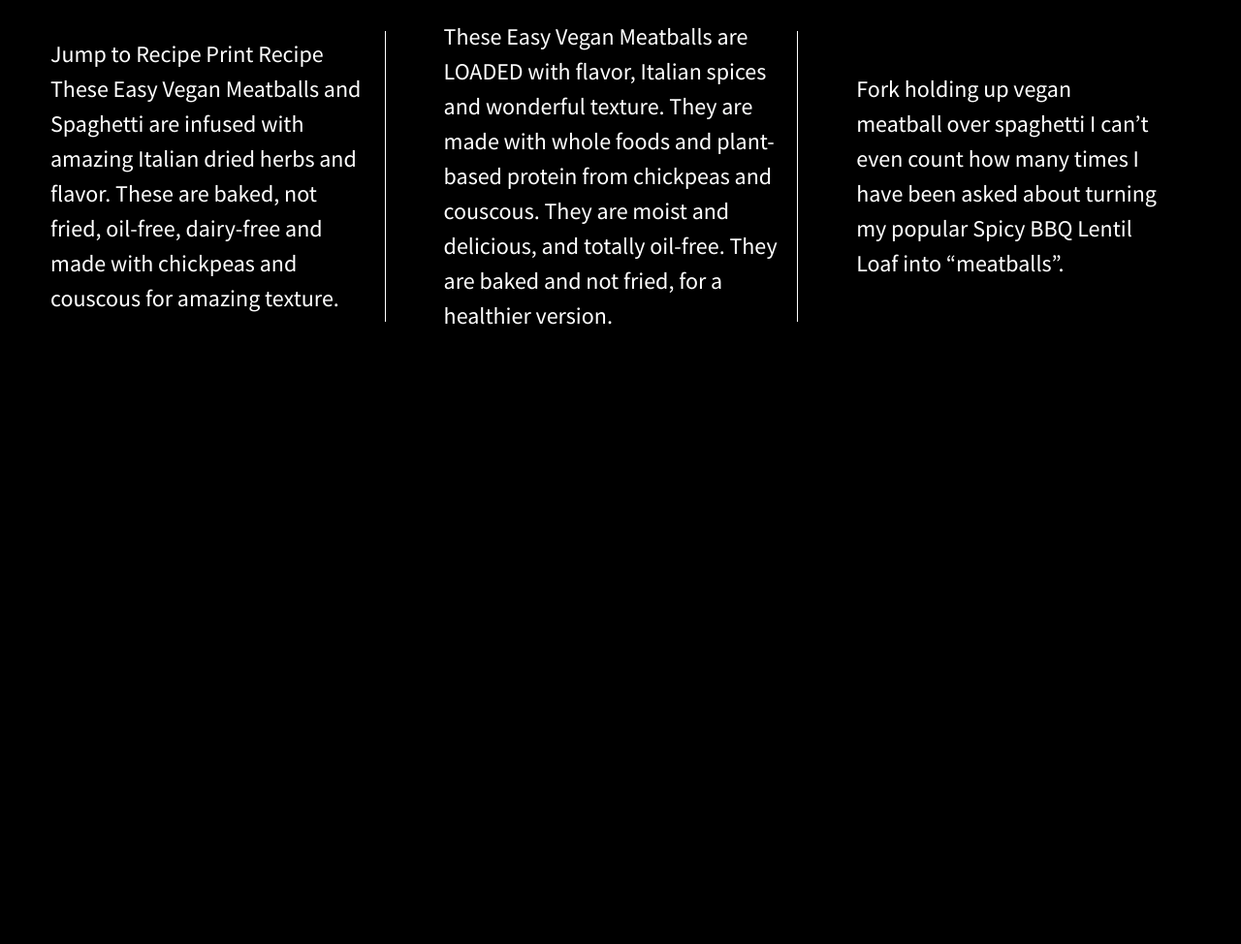
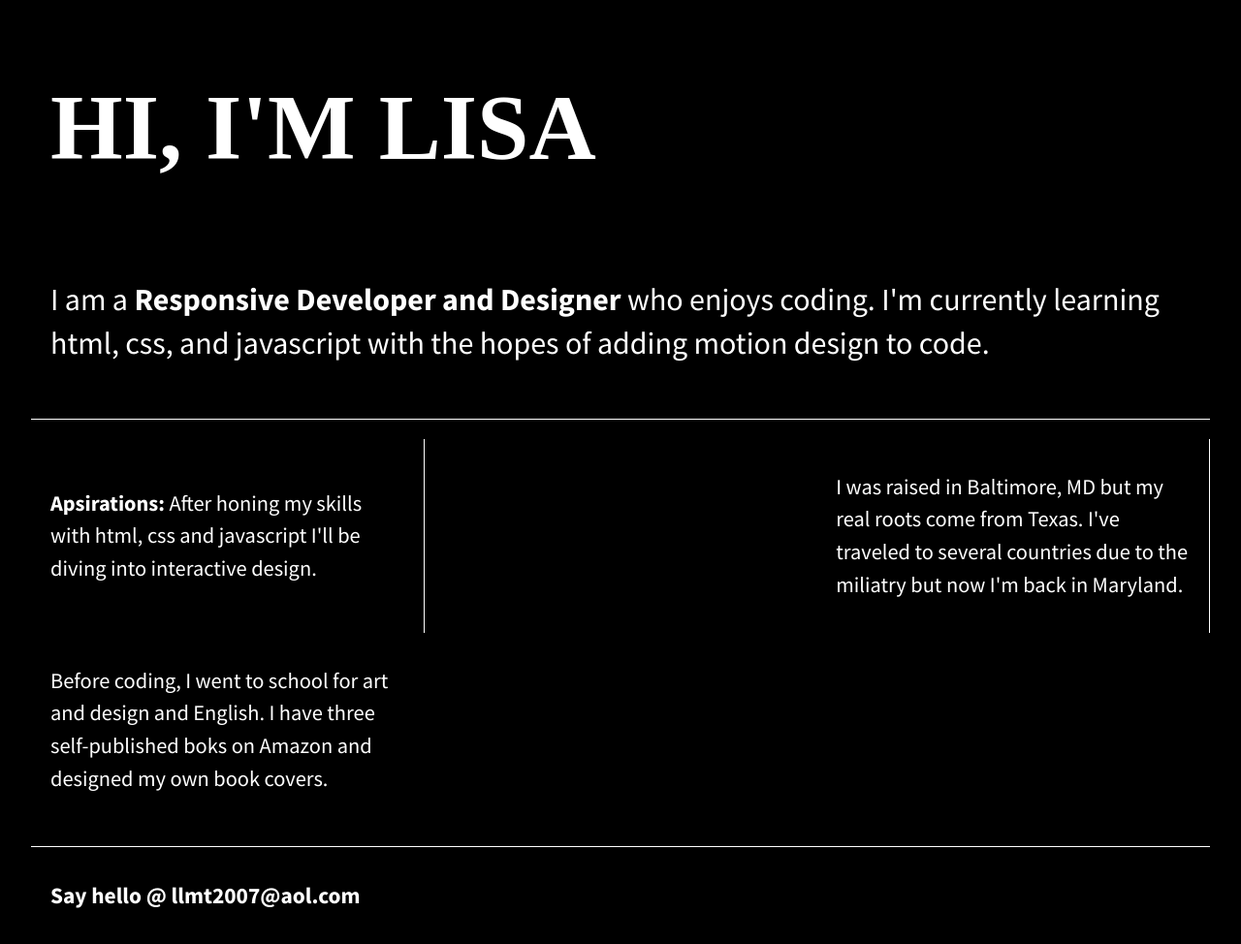
Before and after one commit to lisacodesnow/div-flexbox, a plain HTML site: page index.html in a window 1280 px wide. Shown: the whole page at 97% size. Before the commit the page ends 864 px from the top, so only its background shows below. Drawn offline with nearby package versions, Linux system fonts and the light colour scheme; a web font is replaced by a local one.

Commit message:
Added name and description with flexbox

```diff
--- a/css/main.css
+++ b/css/main.css
@@ -99,6 +99,7 @@ textarea {
 html {
   background-color: #000000 ;
   height: 100%;
+	width: 100%;
 }
 
 body {
@@ -111,23 +112,47 @@ body {
 .wrapper {
   /*add display:flex and set justify-content to space-between*/
   display: flex;
+  justify-content: space-between;
+flex-flow: row wrap;
+	  /*Had to add flex-flow to the wrapper instead of the div's. For some reason it wouldn't work  */
+}
 
 
-  justify-content: space-between;
+
+header, main, footer{
+	width: 100%;
+	display: flex;
+	align-items: center;
+	padding: 0 0 0 20px;
 }
 
-.div-1, .div-2, .div-3 {
-  /*give the divs a width of 30%, add display:flex, set justify-content and align-items to center*/
-  color: #fff;
-  line-height: 1.5em;
-  font-size: 1.5em;
+ header{
+	color: #FFFFFF;
+	height: 200px;
+	width: 100%;
+	font-family:  "abril-fatface";
+	 font-size: 3em;
 
-  height: 300px;
-  width: 30%;
-	display: flex;
-	justify-content: center;
-	align-items: center;
+}
 
+main h2{
+	 font-family: 'Source Sans Pro', sans-serif;
+	 font-weight: 400;
+	 font-size: 2em;
+}
+
+
+ main {
+	color: #FFFFFF;
+	height: 200px;
+	width: 100%;
+
+	 margin-bottom: 20px;
+	 border-bottom: 1px solid #FFFFFF;
+}
+
+.div-1 span{          /*why did aspirations go to another line and do I get it back with the rest of the text  */
+	font-weight: bold;
 
 }
 
@@ -136,17 +161,36 @@ body {
 	border-width: thin;
 }
 
-.div-1 p {
-	padding: 0px 20px;
+.div-1, .div-2, .div-3 {
+  /*give the divs a width of 30%, add display:flex, set justify-content and align-items to center*/
+  color: #fff;
+  line-height: 1.5em;
+  font-size: 1.4em;
+
+  height: 200px;
+  width: 30%;
+	display: flex;
+	justify-content: center;
+	align-items: center;
+	padding: 0 20px;
+
+
+
 }
 
-.div-2 p{
-	padding-right: 20px;
+
+
+
+footer{
+	color: #FFFFFF;
+	font-size: 1.25em;
+	height: 100px;
+	width: 100%;
+	border-top: 1px solid #FFFFFF;
+	margin-top: 20px;
 }
-.div-3 p {
-	padding-right: 50px;
 
-}
+
 /* ==========================================================================
    Helper classes
    ========================================================================== */
--- a/index.html
+++ b/index.html
@@ -15,6 +15,7 @@
         <script src="js/vendor/modernizr-2.8.3.min.js"></script>
         <link href='http://fonts.googleapis.com/css?family=Lora:700' rel='stylesheet' type='text/css'>
         <link href='http://fonts.googleapis.com/css?family=Source+Sans+Pro:400,700' rel='stylesheet' type='text/css'>
+		<link href="https://fonts.googleapis.com/css2?family=Fascinate&family=Montserrat:wght@100;800&family=Roboto+Slab:wght@200&family=Source+Sans+Pro:wght@300&display=swap" rel="stylesheet">
     </head>
     <body>
         <!--[if lt IE 8]>
@@ -22,20 +23,27 @@
         <![endif]-->
 
         <section class="wrapper">
+			<header>
+			<h1> HI, I'M LISA</h1>
+			</header>
+
+			<main>
+				<h2>I am a <b>Responsive Developer and Designer</b> who enjoys coding. I'm currently learning html, css, and javascript with the hopes of adding motion design to code.</h2>
+					</main>
+
             <div class="div-1">
-             	<p>
-				Jump to Recipe Print Recipe
-				These Easy Vegan Meatballs and Spaghetti are infused with amazing Italian dried herbs and flavor. These are baked, not fried, oil-free, dairy-free and made with chickpeas and couscous for amazing texture. </p>
+
+				<p><span> Apsirations: </span>After honing my skills with html, css and javascript I'll be diving into interactive design. </p>
 
           </div>
             <div class="div-2">
-               <p> These Easy Vegan Meatballs are LOADED with flavor, Italian spices and wonderful texture. They are made with whole foods and plant-based protein from chickpeas and couscous. They are moist and delicious, and totally oil-free. They are baked and not fried, for a healthier version.</p>
+               I was raised in Baltimore, MD but my real roots come from Texas. I've traveled to several countries due to the miliatry but now I'm back in Maryland.
             </div>
             <div class="div-3">
-				<p>Fork holding up vegan meatball over spaghetti
+				Before coding, I went to school for art and design and English. I have three self-published boks on Amazon and designed my own book covers.
+            </div>
 
-				I can’t even count how many times I have been asked about turning my popular Spicy BBQ Lentil Loaf into “meatballs”.</p>
-            </div>
+			<footer> <h3>Say hello @ llmt2007@aol.com <h3> </h3></footer>
         </section>
 
         <script src="https://ajax.googleapis.com/ajax/libs/jquery/1.11.3/jquery.min.js"></script>
```
